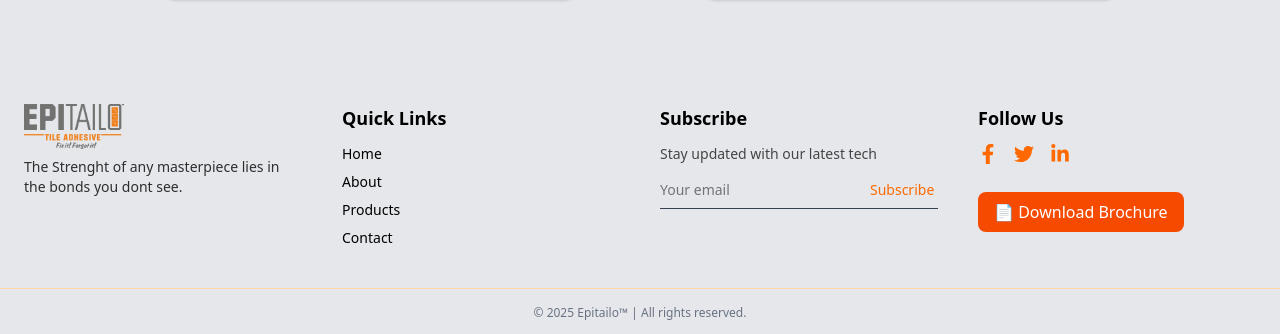
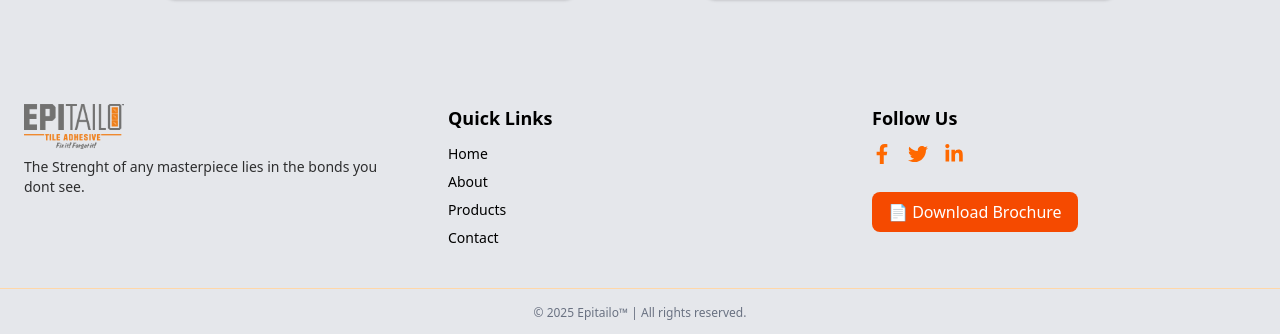
Before and after one commit to djsharmaaa/EPITAILO, a Next.js app: page /products in a window 1280 px wide. Shown: the part 1598-1932 px from the top of the page. Built offline with nearby package versions, Linux system fonts and the light colour scheme.

Commit message:
remove footer

```diff
--- a/src/components/Footer/Footer.tsx
+++ b/src/components/Footer/Footer.tsx
@@ -14,7 +14,7 @@ export default function Footer() {
 
 
       {/* Footer content without top padding */}
-      <div className="max-w-7xl mx-auto grid grid-cols-1 md:grid-cols-4 gap-10 py-10 px-6">
+      <div className="max-w-7xl mx-auto grid grid-cols-1 md:grid-cols-3 gap-10 py-10 px-6">
 
         {/* Logo + Description */}
         <div>
@@ -44,7 +44,7 @@ The Strenght of any masterpiece lies in the bonds you dont see.
         </div>
 
         {/* Newsletter */}
-        <div>
+        {/* <div>
           <h3 className="text-lg font-semibold mb-3">Subscribe</h3>
           <p className="text-sm mb-2 opacity-70">Stay updated with our latest tech</p>
           <div className="flex items-center border-b border-gray-700">
@@ -57,7 +57,7 @@ The Strenght of any masterpiece lies in the bonds you dont see.
               Subscribe
             </button>
           </div>
-        </div>
+        </div> */}
 
         {/* Social Icons */}
 
```
